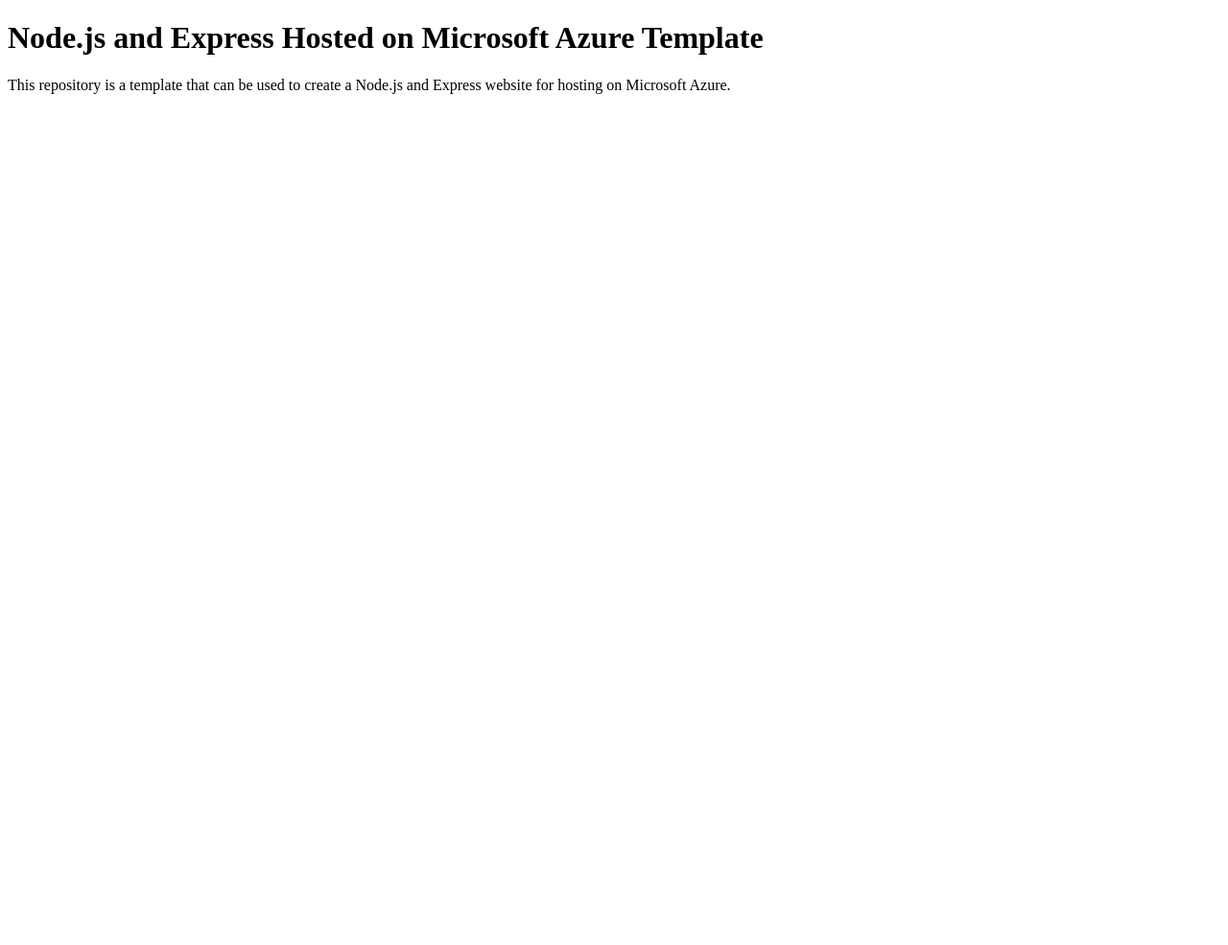
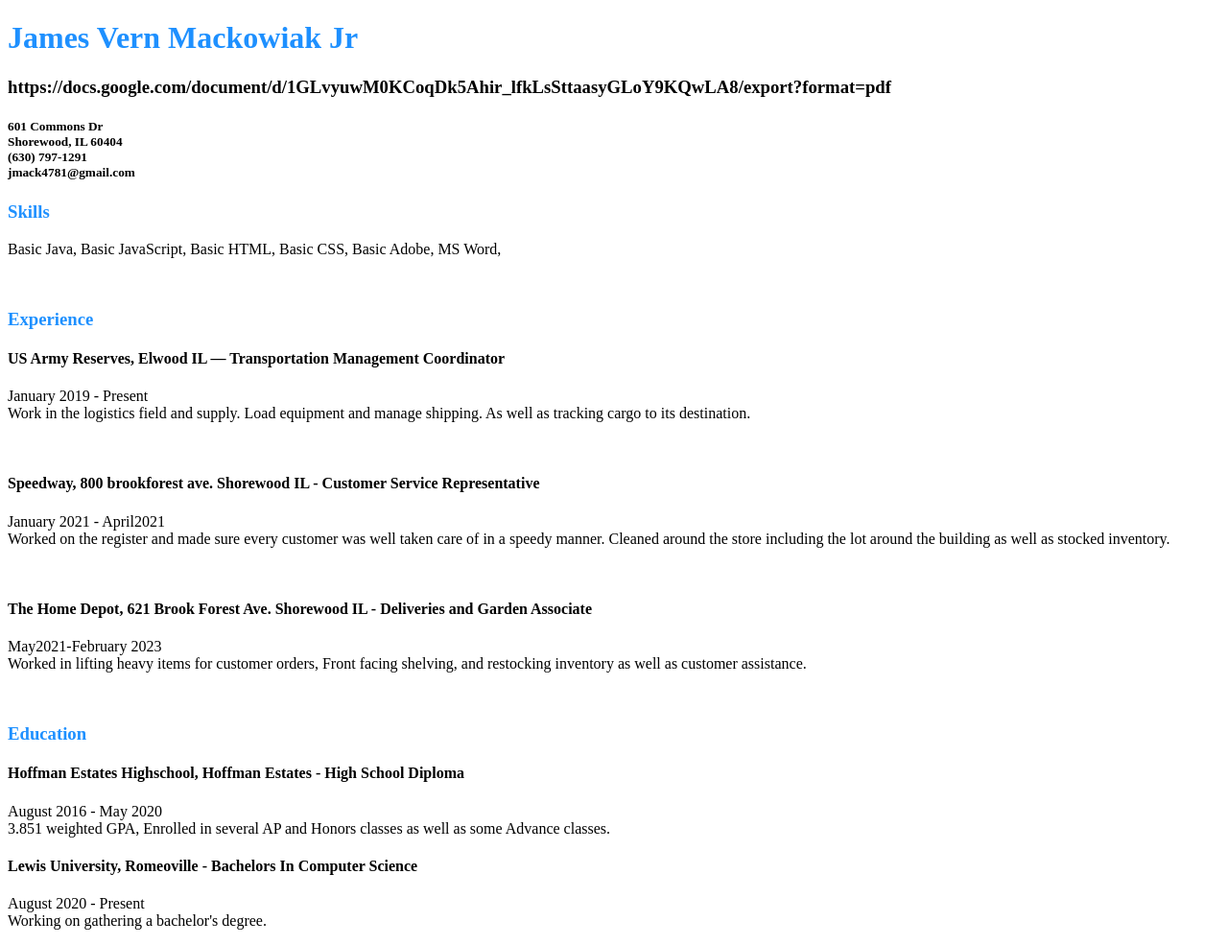
Before and after one commit to JamesMackowiak/WebResume, a website: page client/index.html in a window 1280 px wide. Shown: the whole page at 96% size. Before the commit the page ends 800 px from the top, so only its background shows below. Drawn offline with Linux system fonts and the light colour scheme.

Commit message:
Update index.html

```diff
--- a/client/index.html
+++ b/client/index.html
@@ -1,11 +1,42 @@
 <!DOCTYPE html>
-<html>
+<html lang="en">
 <head>
-	<title>Node.js on Azure Template</title>
+    <meta charset="UTF-8">
+    <title>Home</title>
+    <link rel="stylesheet" href="home.css">
 </head>
 <body>
-	<h1>Node.js and Express Hosted on Microsoft Azure Template</h1>
-	<p>This repository is a template that can be used to create a Node.js and Express website for hosting on Microsoft
-	Azure.</p>
+<h1 style="color:dodgerblue">James Vern Mackowiak Jr</h1>
+<h3>https://docs.google.com/document/d/1GLvyuwM0KCoqDk5Ahir_lfkLsSttaasyGLoY9KQwLA8/export?format=pdf</h3>
+<h5>601 Commons Dr<br>Shorewood, IL 60404<br>(630) 797-1291<br>jmack4781@gmail.com</h5>
+
+<h3 style="color:dodgerblue" >Skills</h3>
+<p>Basic Java, Basic JavaScript, Basic HTML, Basic CSS, Basic Adobe, MS Word,</p>
+<br>
+<h3 style="color:dodgerblue">Experience</h3>
+<h4>US Army Reserves, Elwood IL — Transportation Management Coordinator</h4>
+<p>January 2019 - Present<br>
+    Work in the logistics field and supply. Load equipment and manage
+    shipping. As well as tracking cargo to its destination.</p>
+<br>
+<h4>Speedway, 800 brookforest ave. Shorewood IL - Customer Service Representative</h4>
+<p>January 2021 - April2021<br>
+    Worked on the register and made sure every customer was well taken care
+    of in a speedy manner. Cleaned around the store including the lot around
+    the building as well as stocked inventory.</p>
+<br>
+<h4>The Home Depot, 621 Brook Forest Ave. Shorewood IL - Deliveries and Garden Associate</h4>
+<p>May2021-February 2023<br>
+    Worked in lifting heavy items for customer orders, Front facing shelving,
+    and restocking inventory as well as customer assistance.</p>
+<br>
+<h3 style="color:dodgerblue">Education</h3>
+<h4>Hoffman Estates Highschool, Hoffman Estates - High School Diploma</h4>
+<p>August 2016 - May 2020<br>
+    3.851 weighted GPA, Enrolled in several AP and Honors classes as well as
+    some Advance classes.</p>
+<h4>Lewis University, Romeoville - Bachelors In Computer Science</h4>
+<p>August 2020 - Present<br>
+    Working on gathering a bachelor's degree.</p>
 </body>
 </html>
```
